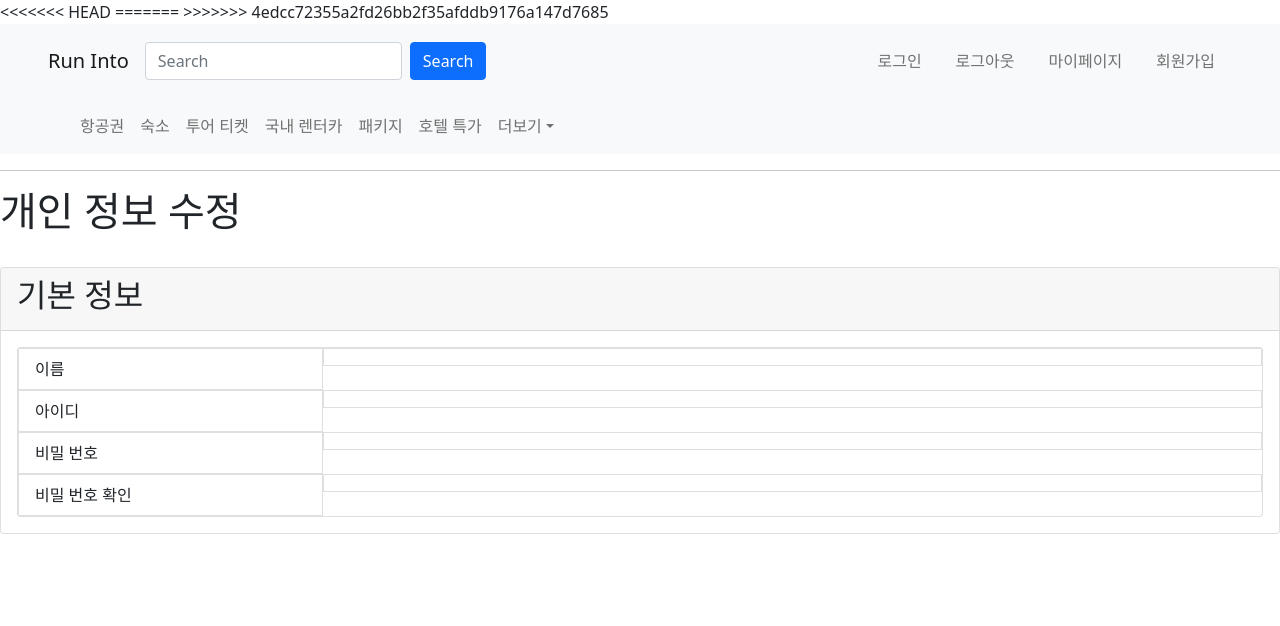
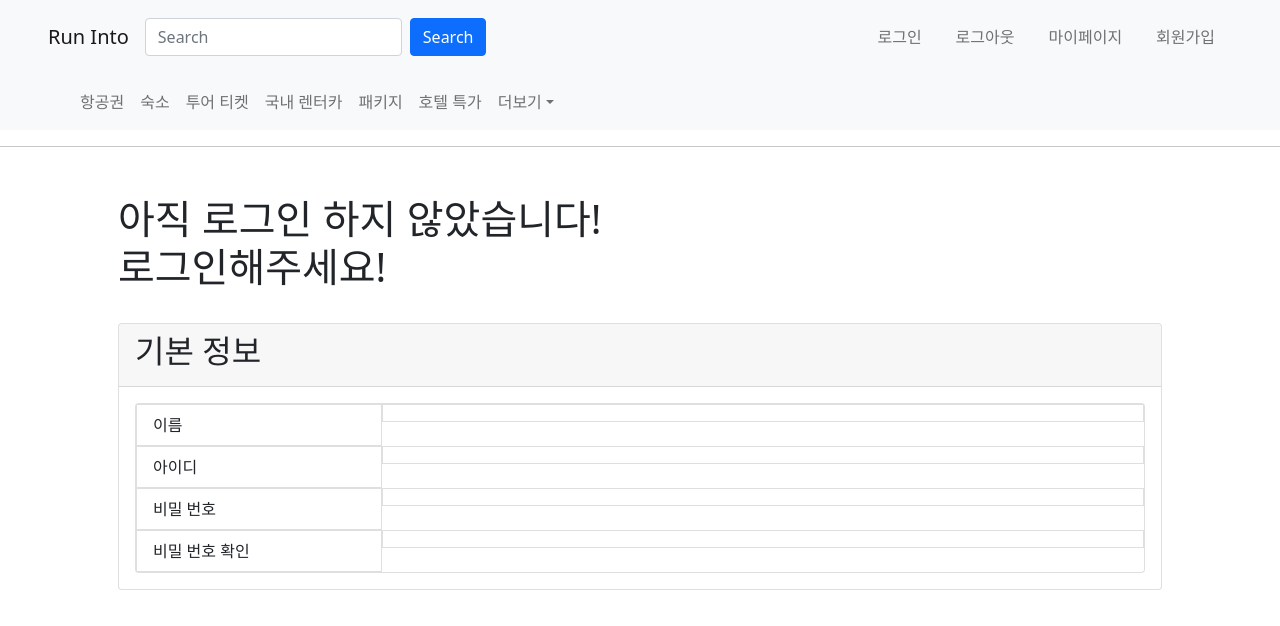
Before and after one commit to synodical/enjoytrip-front, a plain HTML site: page enjoytrip-front/mypage.html in a window 1280 px wide. Drawn offline with Linux system fonts and the light colour scheme.

Commit message:
로그인 안하면 로그인 유도 문구

```diff
--- a/enjoytrip-front/mypage.html
+++ b/enjoytrip-front/mypage.html
@@ -4,7 +4,6 @@
     <meta charset="UTF-8" />
     <meta http-equiv="X-UA-Compatible" content="IE=edge" />
     <meta name="viewport" content="width=device-width, initial-scale=1.0" />
-    <<<<<<< HEAD ======= >>>>>>> 4edcc72355a2fd26bb2f35afddb9176a147d7685
     <title>Run Into</title>
 
     <!-- Core theme CSS (includes Bootstrap)-->
@@ -24,7 +23,8 @@
     <nav include-html="/enjoytrip-front/navbar.html"></nav>
 
     <hr />
-    <h1>개인 정보 수정</h1>
+    <div class="container px-4 px-lg-5 mt-5">
+      <h1 id="userStatus">개인 정보 수정</h1>
       <br />
       <div class="card">
         <div class="card-header"><h2>기본 정보</h2></div>
@@ -70,6 +70,7 @@
           </div>
         </div>
       </div>
+    </div>
 
     <script>
       includeHTML();
```
Lines whose indentation alone changed are shown as unchanged.
